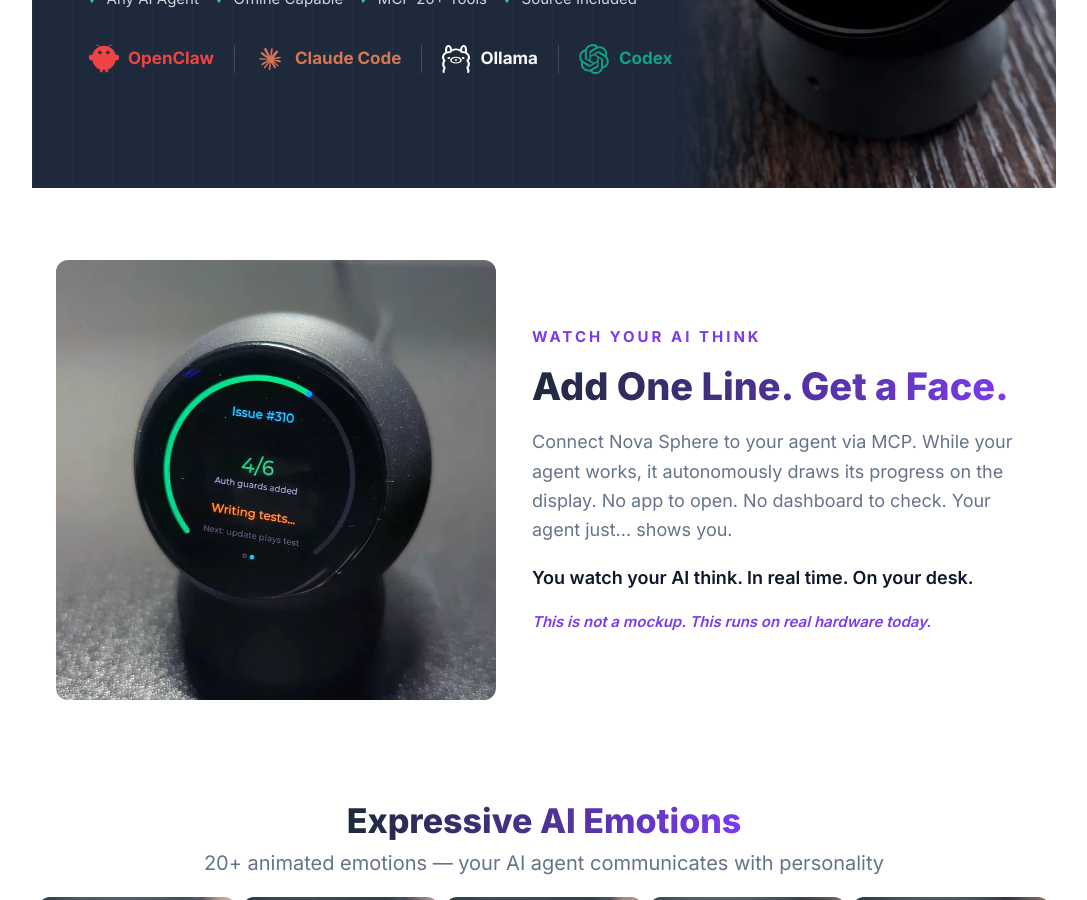
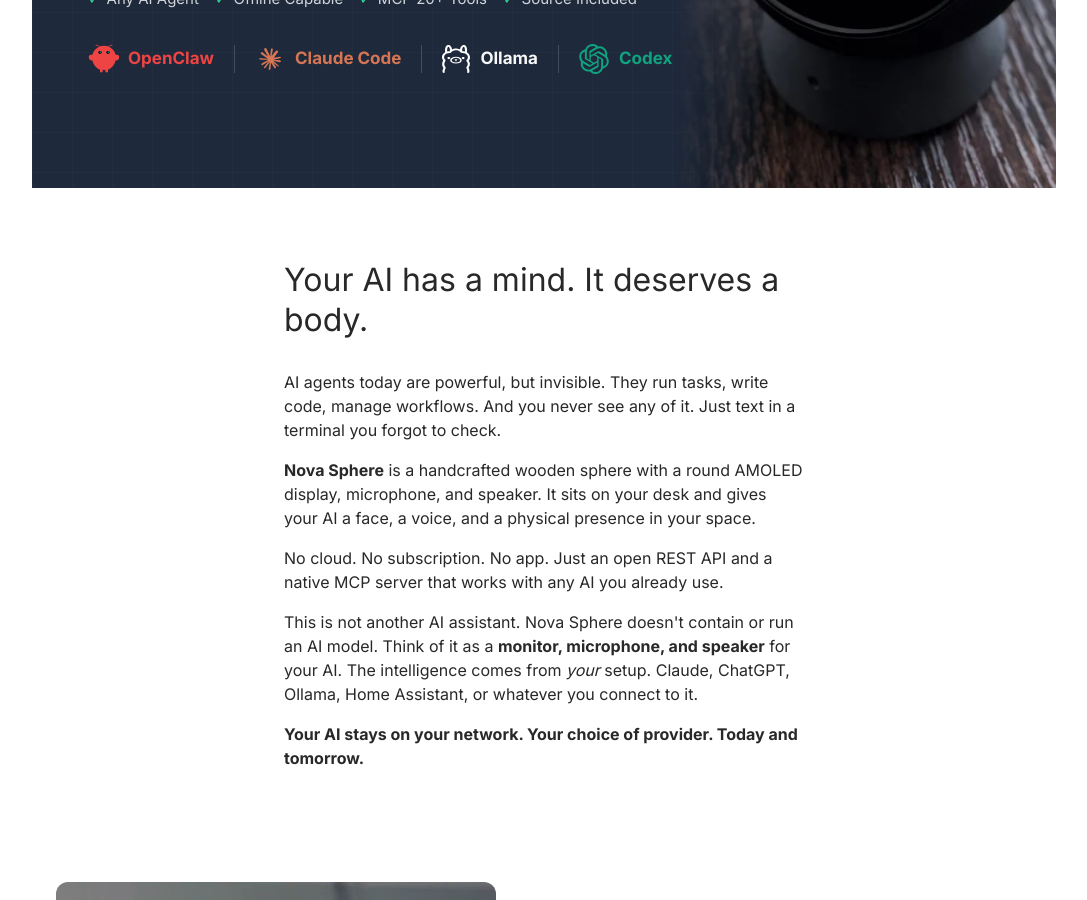
Before and after one commit to angeldimitrov/angeldimitrov.github.io, a Jekyll site: the page kickstarter/hero-banner.html, which Jekyll copies as it is, in a window 1280 px wide and 900 px high, scrolled down 420 px. Shown: the whole window, without its empty margins (96-1183 px from the left). Built offline with Jekyll 4.4.1, drawn with Linux system fonts in a browser that asks for light colours; nearby versions of some CDN libraries.

Commit message:
feat: Add intro text section with Kickstarter-native formatting
Text panel uses exact Kickstarter story styles (Inter 16px, 24px
line-height, #282828, 680px width, font-weight 400 headings) so the
copy can be previewed as it will appear on the campaign page.

Co-Authored-By: Claude Opus 4.6 <noreply@anthropic.com>

```diff
--- a/kickstarter/hero-banner.html
+++ b/kickstarter/hero-banner.html
@@ -96,6 +96,32 @@
     </div>
   </div>
   <img src="../assets/images/nova-sphere/emotion-excited-photo.webp" alt="Nova Sphere excited" class="product-img absolute right-0 top-1/2 -translate-y-1/2 z-[1]" style="height: 100%; width: auto; border-radius: 0;">
+</div>
+</div>
+
+<!-- ============================================================ -->
+<!-- PANEL 1B: Intro Text (Kickstarter native formatting)          -->
+<!-- Kickstarter story area: 680px wide, system font, WYSIWYG only -->
+<!-- Supports: bold, italic, headers, lists, blockquotes, center   -->
+<!-- No custom CSS, fonts, colors, or HTML allowed                 -->
+<!-- ============================================================ -->
+<div class="variant-cell">
+
+<!-- Kickstarter story column: Inter, 16px body, 24px line-height, #282828 text, ~680px max -->
+<div style="width: 680px; background: #ffffff; padding: 40px 80px; font-family: Inter, sans-serif; color: #282828; font-size: 16px; line-height: 24px;">
+
+  <h2 style="font-size: 32px; font-weight: 400; line-height: 40px; margin: 0 0 30px 0; color: #282828;">Your AI has a mind. It deserves a body.</h2>
+
+  <p style="margin: 0 0 16px 0;">AI agents today are powerful, but invisible. They run tasks, write code, manage workflows. And you never see any of it. Just text in a terminal you forgot to check.</p>
+
+  <p style="margin: 0 0 16px 0;"><strong>Nova Sphere</strong> is a handcrafted wooden sphere with a round AMOLED display, microphone, and speaker. It sits on your desk and gives your AI a face, a voice, and a physical presence in your space.</p>
+
+  <p style="margin: 0 0 16px 0;">No cloud. No subscription. No app. Just an open REST API and a native MCP server that works with any AI you already use.</p>
+
+  <p style="margin: 0 0 16px 0;">This is not another AI assistant. Nova Sphere doesn't contain or run an AI model. Think of it as a <strong>monitor, microphone, and speaker</strong> for your AI. The intelligence comes from <em>your</em> setup. Claude, ChatGPT, Ollama, Home Assistant, or whatever you connect to it.</p>
+
+  <p style="margin: 0;"><strong>Your AI stays on your network. Your choice of provider. Today and tomorrow.</strong></p>
+
 </div>
 </div>
 
```
